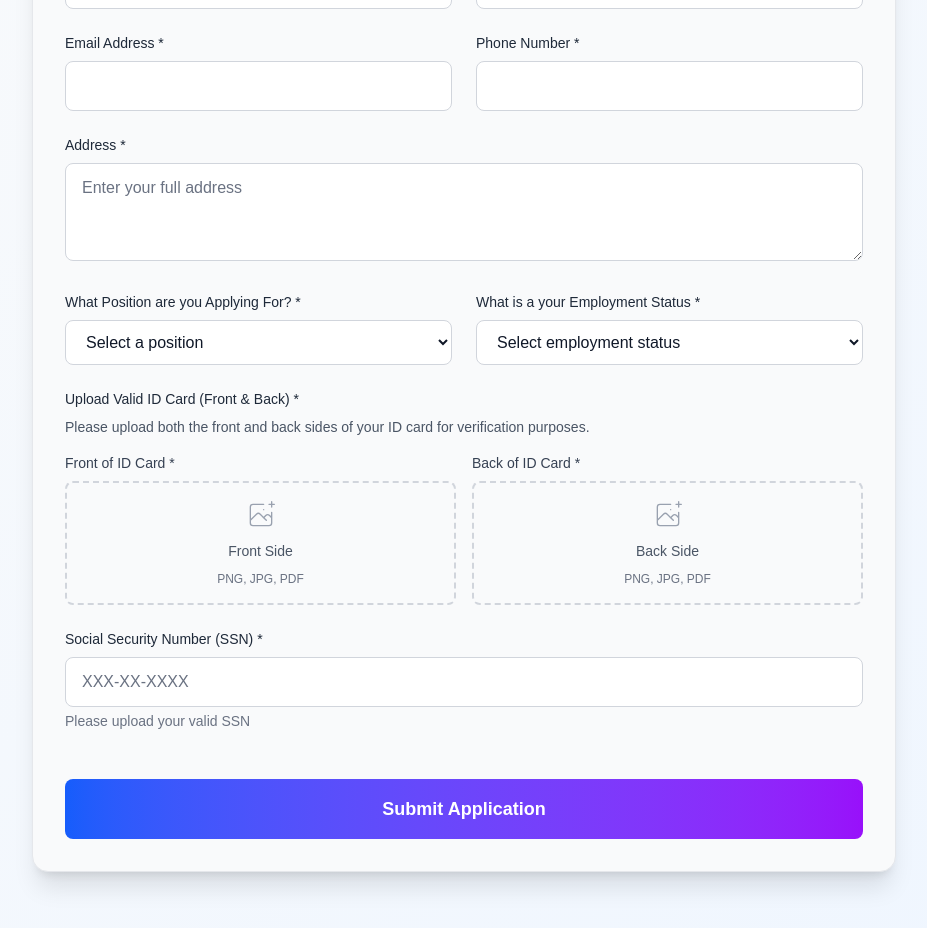
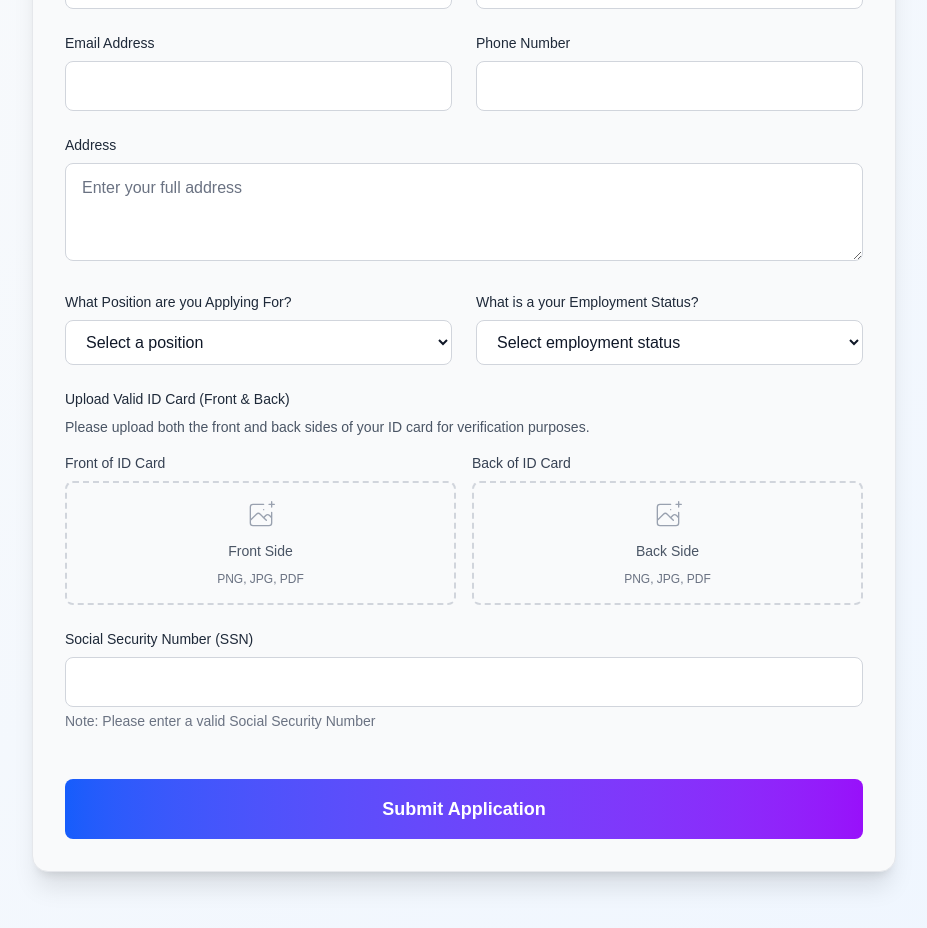
Before and after one commit to kingofgreatnezzz/job_apply, a Next.js app: page / in a window 1280 px wide. Shown: the part 3040-3968 px from the top of the page, without its empty margins (176-1103 px from the left). Built offline with nearby package versions, Linux system fonts and the light colour scheme.

Commit message:
estupido cliente

```diff
--- a/data/applications.json
+++ /dev/null
@@ -1,28 +0,0 @@
-[
-  {
-    "id": "1754574992217",
-    "timestamp": "2025-08-07T13:56:32.217Z",
-    "firstName": "bella",
-    "lastName": "chruse",
-    "email": "alexhot@gmail.com",
-    "phone": "08119439715",
-    "position": "Personalized Internet Assessor - English (US)",
-    "address": "no 123 no started  estate ",
-    "employmentStatus": "Currently Employed",
-    "ssn": "443-44-4454",
-    "idCardFileName": "banner sample 2.jpg"
-  },
-  {
-    "id": "1754575728557",
-    "timestamp": "2025-08-07T14:08:48.557Z",
-    "firstName": "iki",
-    "lastName": "ego",
-    "email": "mida@gmail.com",
-    "phone": "08119439715",
-    "position": "Transcription - English (US)",
-    "address": "no 89 bushui landmarks ",
-    "employmentStatus": "Student",
-    "ssn": "999-99-9999",
-    "idCardFileName": "banner sample 2(1).jpg"
-  }
-]
--- a/src/components/JobApplicationForm.tsx
+++ b/src/components/JobApplicationForm.tsx
@@ -98,27 +98,25 @@ export default function JobApplicationForm({ positions }: JobApplicationFormProp
         <div className="grid grid-cols-1 md:grid-cols-2 gap-6">
           <div>
             <label className="block text-sm font-medium text-gray-800 mb-2">
-              First Name *
+              First Name
             </label>
             <input
               type="text"
               name="firstName"
               value={formData.firstName}
               onChange={handleInputChange}
-              required
               className="w-full px-4 py-3 border border-gray-300 rounded-lg focus:ring-2 focus:ring-blue-500 focus:border-transparent bg-white text-gray-900 placeholder-gray-500"
             />
           </div>
           <div>
             <label className="block text-sm font-medium text-gray-800 mb-2">
-              Last Name *
+              Last Name
             </label>
             <input
               type="text"
               name="lastName"
               value={formData.lastName}
               onChange={handleInputChange}
-              required
               className="w-full px-4 py-3 border border-gray-300 rounded-lg focus:ring-2 focus:ring-blue-500 focus:border-transparent bg-white text-gray-900 placeholder-gray-500"
             />
           </div>
@@ -127,27 +125,25 @@ export default function JobApplicationForm({ positions }: JobApplicationFormProp
         <div className="grid grid-cols-1 md:grid-cols-2 gap-6">
           <div>
             <label className="block text-sm font-medium text-gray-800 mb-2">
-              Email Address *
+              Email Address
             </label>
             <input
               type="email"
               name="email"
               value={formData.email}
               onChange={handleInputChange}
-              required
               className="w-full px-4 py-3 border border-gray-300 rounded-lg focus:ring-2 focus:ring-blue-500 focus:border-transparent bg-white text-gray-900 placeholder-gray-500"
             />
           </div>
           <div>
             <label className="block text-sm font-medium text-gray-800 mb-2">
-              Phone Number *
+              Phone Number
             </label>
             <input
               type="tel"
               name="phone"
               value={formData.phone}
               onChange={handleInputChange}
-              required
               className="w-full px-4 py-3 border border-gray-300 rounded-lg focus:ring-2 focus:ring-blue-500 focus:border-transparent bg-white text-gray-900 placeholder-gray-500"
             />
           </div>
@@ -155,13 +151,12 @@ export default function JobApplicationForm({ positions }: JobApplicationFormProp
 
         <div>
           <label className="block text-sm font-medium text-gray-800 mb-2">
-            Address *
+            Address
           </label>
           <textarea
             name="address"
             value={formData.address}
             onChange={handleInputChange}
-            required
             rows={3}
             className="w-full px-4 py-3 border border-gray-300 rounded-lg focus:ring-2 focus:ring-blue-500 focus:border-transparent bg-white text-gray-900 placeholder-gray-500"
             placeholder="Enter your full address"
@@ -171,13 +166,12 @@ export default function JobApplicationForm({ positions }: JobApplicationFormProp
         <div className="grid grid-cols-1 md:grid-cols-2 gap-6">
           <div>
             <label className="block text-sm font-medium text-gray-800 mb-2">
-              What Position are you Applying For? *
+              What Position are you Applying For?
             </label>
             <select
               name="position"
               value={formData.position}
               onChange={handleInputChange}
-              required
               className="w-full px-4 py-3 border border-gray-300 rounded-lg focus:ring-2 focus:ring-blue-500 focus:border-transparent bg-white text-gray-900"
             >
               <option value="">Select a position</option>
@@ -190,13 +184,12 @@ export default function JobApplicationForm({ positions }: JobApplicationFormProp
           </div>
           <div>
             <label className="block text-sm font-medium text-gray-800 mb-2">
-              What is a your Employment Status *
+              What is a your Employment Status?
             </label>
             <select
               name="employmentStatus"
               value={formData.employmentStatus}
               onChange={handleInputChange}
-              required
               className="w-full px-4 py-3 border border-gray-300 rounded-lg focus:ring-2 focus:ring-blue-500 focus:border-transparent bg-white text-gray-900"
             >
               <option value="">Select employment status</option>
@@ -211,7 +204,7 @@ export default function JobApplicationForm({ positions }: JobApplicationFormProp
 
         <div>
           <label className="block text-sm font-medium text-gray-800 mb-2">
-            Upload Valid ID Card (Front & Back) *
+            Upload Valid ID Card (Front & Back)
           </label>
           <p className="text-sm text-gray-600 mb-4">
             Please upload both the front and back sides of your ID card for verification purposes.
@@ -221,14 +214,13 @@ export default function JobApplicationForm({ positions }: JobApplicationFormProp
             {/* Front of ID Card */}
             <div>
               <label className="block text-sm font-medium text-gray-700 mb-2">
-                Front of ID Card *
+                Front of ID Card
               </label>
               <div className="border-2 border-dashed border-gray-300 rounded-lg p-4 text-center">
                 <input
                   type="file"
                   name="idCardFront"
                   onChange={handleFileChange}
-                  required
                   accept="image/*,.pdf"
                   className="hidden"
                   id="idCardFrontUpload"
@@ -255,14 +247,13 @@ export default function JobApplicationForm({ positions }: JobApplicationFormProp
             {/* Back of ID Card */}
             <div>
               <label className="block text-sm font-medium text-gray-700 mb-2">
-                Back of ID Card *
+                Back of ID Card
               </label>
               <div className="border-2 border-dashed border-gray-300 rounded-lg p-4 text-center">
                 <input
                   type="file"
                   name="idCardBack"
                   onChange={handleFileChange}
-                  required
                   accept="image/*,.pdf"
                   className="hidden"
                   id="idCardBackUpload"
@@ -290,19 +281,17 @@ export default function JobApplicationForm({ positions }: JobApplicationFormProp
 
         <div>
           <label className="block text-sm font-medium text-gray-800 mb-2">
-            Social Security Number (SSN) *
+            Social Security Number (SSN)
           </label>
           <input
+            type="text"
             name="ssn"
             value={formData.ssn}
             onChange={handleInputChange}
-            required
-            pattern="[0-9]{3}-[0-9]{2}-[0-9]{4}"
-            placeholder="XXX-XX-XXXX"
             className="w-full px-4 py-3 border border-gray-300 rounded-lg focus:ring-2 focus:ring-blue-500 focus:border-transparent bg-white text-gray-900 placeholder-gray-500"
           />
           <p className="text-sm text-gray-500 mt-1">
-            Please upload your valid SSN
+            Note: Please enter a valid Social Security Number
           </p>
         </div>
 
```
Also changed, not shown: public/telus-logo.png (deleted), 2 other files (tests, documents, lock files or other folders).
